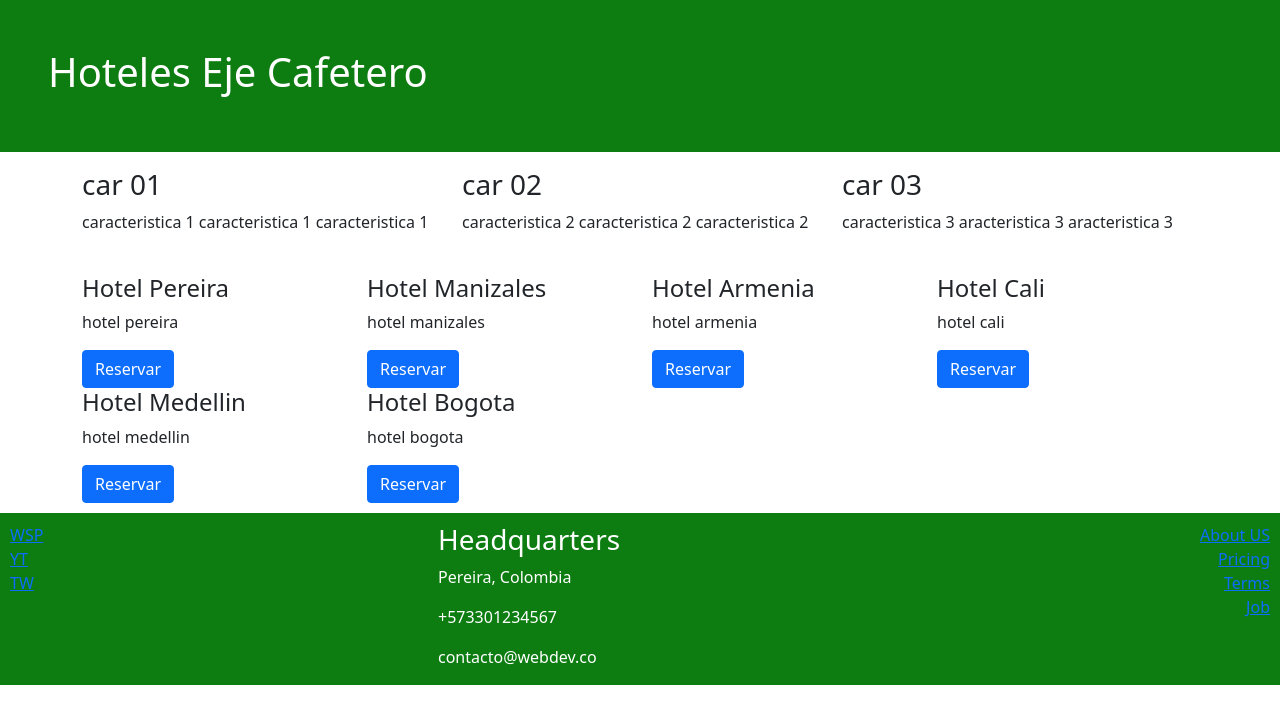
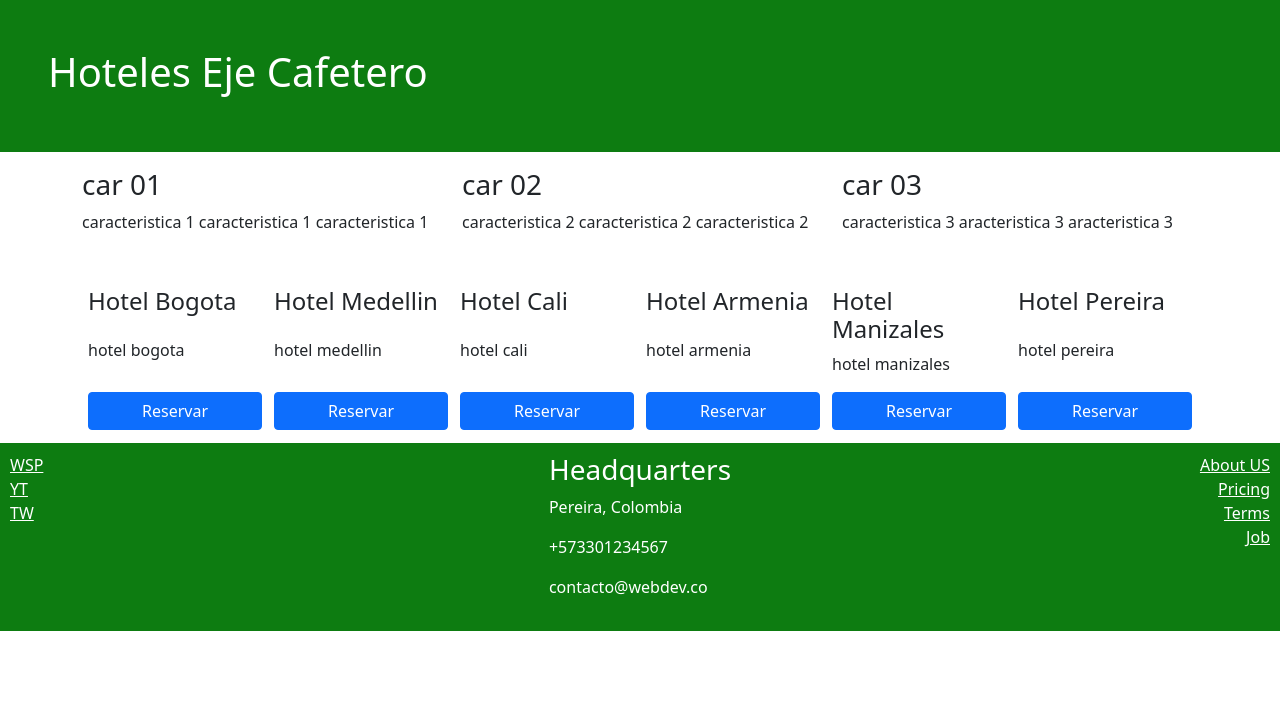
Before and after one commit to cgutierr3z/FullStackWebDev, a website: page index.html in a window 1280 px wide. Drawn offline with nearby package versions, Linux system fonts and the light colour scheme.

Commit message:
grid system to flex, footer changes, pt 6 to pt 10 solved

```diff
--- a/css/main.css
+++ b/css/main.css
@@ -9,3 +9,17 @@ footer{
   margin: 10px 0 0 0;
   color: white;
 }
+
+footer a{
+  color: white;
+}
+
+.card-hotel{
+  flex: 1 150px;
+  padding: 3px 6px 3px 6px;
+  margin-top: 10px;
+}
+
+ .btn-reserve{
+   width: 100%;
+ }
--- a/index.html
+++ b/index.html
@@ -11,9 +11,10 @@
 
     <title>Guia Hoteles!</title>
   </head>
+
   <body>
     <div class="jumbotron p-5">
-      <h1> Hoteles Eje Cafetero </h1>
+      <h1> Hoteles Eje Cafetero</h1>
     </div>
 
     <div class="container">
@@ -43,41 +44,41 @@
 
       <br />
 
-      <div class="row">
-        <div class="col-sm-3">
+      <div class="d-flex flex-wrap flex-row-reverse">
+        <div class="card-hotel d-flex flex-column justify-content-between">
           <h4>Hotel Pereira</h4>
           <p>hotel pereira</p>
-          <button class="btn btn-primary">Reservar</button>
+          <button class="btn btn-primary btn-reserve">Reservar</button>
         </div>
 
-        <div class="col-sm-3">
+        <div class="card-hotel d-flex flex-column justify-content-between">
           <h4>Hotel Manizales</h4>
           <p>hotel manizales</p>
-          <button class="btn btn-primary">Reservar</button>
+          <button class="btn btn-primary btn-reserve">Reservar</button>
         </div>
 
-        <div class="col-sm-3">
+        <div class="card-hotel d-flex flex-column justify-content-between">
           <h4>Hotel Armenia</h4>
           <p>hotel armenia</p>
-          <button class="btn btn-primary">Reservar</button>
+          <button class="btn btn-primary btn-reserve">Reservar</button>
         </div>
 
-        <div class="col-sm-3">
+        <div class="card-hotel d-flex flex-column justify-content-between">
           <h4>Hotel Cali</h4>
           <p>hotel cali</p>
-          <button class="btn btn-primary">Reservar</button>
+          <button class="btn btn-primary btn-reserve">Reservar</button>
         </div>
 
-        <div class="col-sm-3">
+        <div class="card-hotel d-flex flex-column justify-content-between">
           <h4>Hotel Medellin</h4>
           <p>hotel medellin</p>
-          <button class="btn btn-primary">Reservar</button>
+          <button class="btn btn-primary btn-reserve">Reservar</button>
         </div>
 
-        <div class="col-sm-3">
+        <div class="card-hotel d-flex flex-column justify-content-between">
           <h4>Hotel Bogota</h4>
           <p>hotel bogota</p>
-          <button class="btn btn-primary">Reservar</button>
+          <button class="btn btn-primary btn-reserve">Reservar</button>
         </div>
       </div>
 
@@ -85,12 +86,12 @@
 
     <footer>
       <div class="row">
-        <div class="col-sm-4 d-flex flex-column">
+        <div class="col-sm-4 d-flex flex-column align-items-start">
           <a href="#">WSP</a>
           <a href="#">YT</a>
           <a href="#">TW</a>
         </div>
-        <div class="col-sm-4">
+        <div class="col-sm-4 d-flex flex-column align-items-center">
           <address>
             <h3>Headquarters</h3>
             <p>Pereira, Colombia</p>
```
